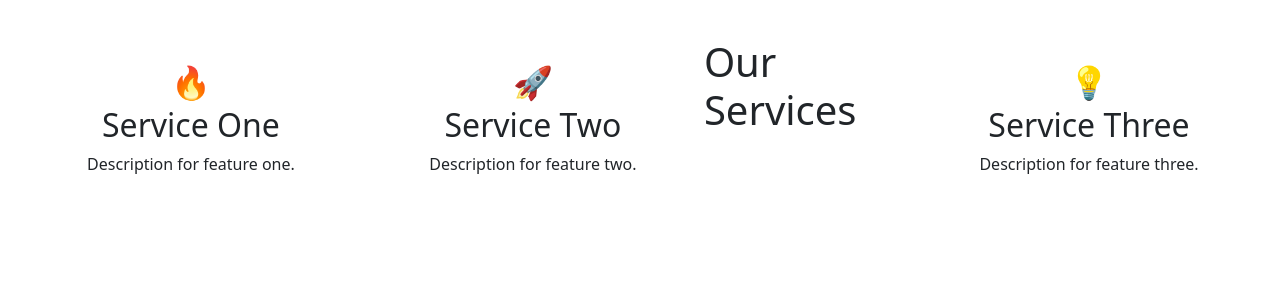
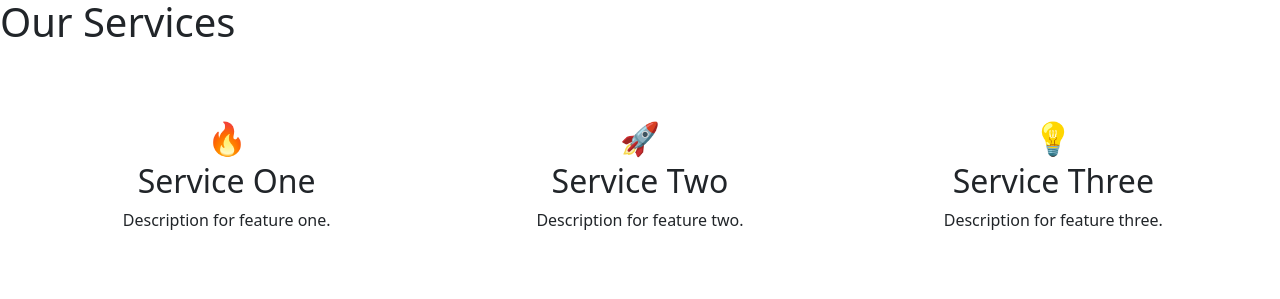
Before and after one commit to zayankhan99/DOM-Manipulation, a plain HTML site: page index.html in a window 1280 px wide. Shown: the part 534-833 px from the top of the page. Drawn offline with nearby package versions, Linux system fonts and the light colour scheme; grey boxes are pictures that could not be loaded.

Commit message:
worked on contact

```diff
--- a/index.html
+++ b/index.html
@@ -12,6 +12,8 @@
 
 <body>
     <div id="app"></div>
+    <div id="contact-form-container"></div>
+
     <script src="script.js"></script>
 </body>
 
--- a/script.js
+++ b/script.js
@@ -1,10 +1,9 @@
-
 document.addEventListener('DOMContentLoaded', () => {
 
+    const app = document.getElementById('app'); // Declare app globally
+
     // Creating NavBar
-
     function createNav() {
-        const app = document.getElementById('app');
         const navbar = document.createElement('nav');
         navbar.className = 'navbar';
 
@@ -40,7 +39,7 @@ document.addEventListener('DOMContentLoaded', () => {
 
     createNav();
 
-    // Creating  Hero
+    // Creating Hero
     function createHero() {
         const Hero = document.createElement('div');
         Hero.className = 'Hero';
@@ -53,27 +52,27 @@ document.addEventListener('DOMContentLoaded', () => {
         HeroButton.className = 'button';
         HeroButton.textContent = 'Get Started';
 
-
         Hero.appendChild(HeroHeading);
         Hero.appendChild(HeroButton);
         app.appendChild(Hero);
-    };
+    }
 
-    createHero()
+    createHero();
 
     // Creating Services
     function createServices() {
         const ServicesSection = document.createElement('section');
         const ServicesHeading = document.createElement('div');
-        ServicesHeading.className = 'services'
+        ServicesHeading.className = 'services';
         const ServiceHeading = document.createElement('h1');
         ServiceHeading.textContent = 'Our Services';
 
+        // Append the heading to the services section
+        ServicesHeading.appendChild(ServiceHeading);
+        ServicesSection.appendChild(ServicesHeading);
 
         const features = document.createElement('div');
-
         features.className = 'features';
-
 
         const featureData = [
             {
@@ -107,19 +106,18 @@ document.addEventListener('DOMContentLoaded', () => {
             const desc = document.createElement('p');
             desc.textContent = item.description;
 
-
-            features.appendChild(ServiceHeading);
             feature.appendChild(icon);
             feature.appendChild(title);
             feature.appendChild(desc);
             features.appendChild(feature);
         });
 
-        app.appendChild(features);
+        ServicesSection.appendChild(features);
+        document.getElementById('app').appendChild(ServicesSection);  // Use 'ServicesSection' to append the entire section
     }
 
-    createServices()
-
+    createServices();
+    // Creating About Section
     function CreateAbout() {
         const aboutContainer = document.createElement('div');
         aboutContainer.className = 'about-container';
@@ -133,7 +131,7 @@ document.addEventListener('DOMContentLoaded', () => {
 
         const aboutParagraph = document.createElement('p');
         aboutParagraph.textContent =
-            'Welcome to our company! We are a team of passionate individuals dedicated to delivering top-quality products and services. ';
+            'Welcome to our company! We are a team of passionate individuals dedicated to delivering top-quality products and services.';
         aboutText.appendChild(aboutParagraph);
 
         const aboutImg = document.createElement('div');
@@ -147,12 +145,11 @@ document.addEventListener('DOMContentLoaded', () => {
         aboutContainer.appendChild(aboutText);
         aboutContainer.appendChild(aboutImg);
 
-        const app = document.getElementById('app');
         app.appendChild(aboutContainer);
     }
-    CreateAbout()
+    CreateAbout();
 
-    // Creating ContactForm
+    // Creating Contact Form
     function CreateContact() {
         const formContainer = document.getElementById('contact-form-container');
 
@@ -203,18 +200,14 @@ document.addEventListener('DOMContentLoaded', () => {
         formContainer.appendChild(form);
 
         form.addEventListener('submit', function (event) {
-            event.preventDefault(); // Prevent default form submission
-            alert('Form submitted!'); // Placeholder for form processing logic
+            event.preventDefault();
+            alert('Form submitted!');
         });
     }
 
+    CreateContact();
 
-    document.addEventListener('DOMContentLoaded', function() {
-        CreateContact();
-    });
-
-
-    // Creating foooterr
+    // Creating Footer
     function CreateFooter() {
         const footer = document.createElement('div');
         footer.className = 'footer';
@@ -225,5 +218,8 @@ document.addEventListener('DOMContentLoaded', () => {
         footer.appendChild(footerText);
         app.appendChild(footer);
     }
-    CreateFooter()
+
+    CreateFooter();
 });
+
+console.log(app)
```
